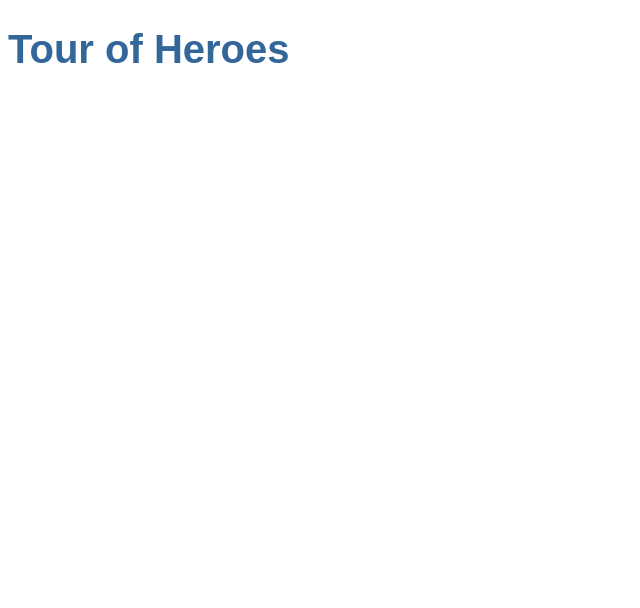
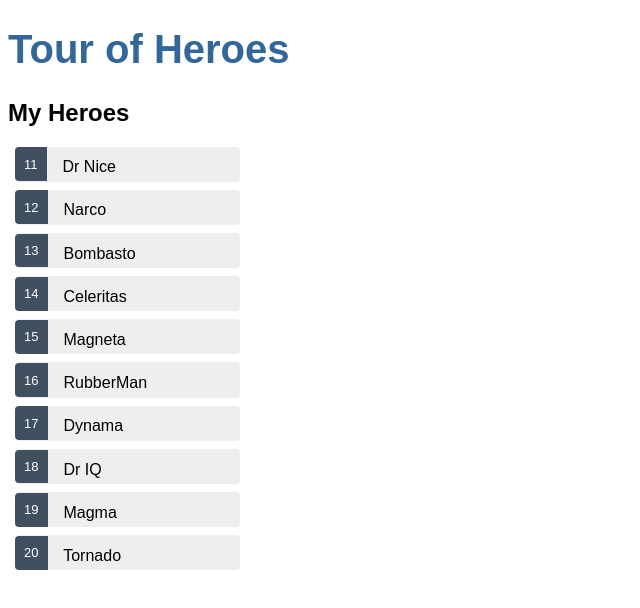
Before and after one commit to Superklaas/tour-of-heroes, an Angular app: page / in a window 1280 px wide. Shown: the top 608 px of the page, without its empty margins (0-640 px from the left). Built offline with nearby package versions, Linux system fonts and the light colour scheme.

Commit message:
1) hero editor & 2) display a list

```diff
--- a/src/app/app.component.html
+++ b/src/app/app.component.html
@@ -1 +1,2 @@
 <h1>{{title}}</h1>
+<app-heroes></app-heroes>
--- /dev/null
+++ b/src/app/heroes/heroes.component.css
@@ -0,0 +1,52 @@
+/* HeroesComponent's private CSS styles */
+.heroes {
+  margin: 0 0 2em 0;
+  list-style-type: none;
+  padding: 0;
+  width: 15em;
+}
+.heroes li {
+  cursor: pointer;
+  position: relative;
+  left: 0;
+  background-color: #EEE;
+  margin: .5em;
+  padding: .3em 0;
+  height: 1.6em;
+  border-radius: 4px;
+}
+.heroes li:hover {
+  color: #2c3a41;
+  background-color: #e6e6e6;
+  left: .1em;
+}
+.heroes li.selected {
+  background-color: black;
+  color: white;
+}
+.heroes li.selected:hover {
+  background-color: #505050;
+  color: white;
+}
+.heroes li.selected:active {
+  background-color: black;
+  color: white;
+}
+.heroes .badge {
+  display: inline-block;
+  font-size: small;
+  color: white;
+  padding: 0.8em 0.7em 0 0.7em;
+  background-color:#405061;
+  line-height: 1em;
+  position: relative;
+  left: -1px;
+  top: -4px;
+  height: 1.8em;
+  margin-right: .8em;
+  border-radius: 4px 0 0 4px;
+}
+
+input {
+  padding: .5rem;
+}
--- /dev/null
+++ b/src/app/heroes/heroes.component.html
@@ -0,0 +1,15 @@
+<h2>My Heroes</h2>
+<ul class="heroes">
+  <li *ngFor="let hero of heroes" (click)="onSelect(hero)" [class.selected]="hero === selectedHero">
+    <span class="badge">{{hero.id}}</span> {{hero.name}}
+  </li>
+</ul>
+
+<div *ngIf="selectedHero">
+  <h2>{{selectedHero.name | uppercase}} Details</h2>
+  <div><span>id: </span>{{selectedHero.id}}</div>
+  <div>
+    <label for="hero-name">Hero name: </label>
+    <input id="hero-name" [(ngModel)]="selectedHero.name" placeholder="name">
+  </div>
+</div>
--- /dev/null
+++ b/src/app/heroes/heroes.component.ts
@@ -0,0 +1,22 @@
+import { Component, OnInit } from '@angular/core';
+import {Hero} from "../model/hero";
+import {HEROES} from "../model/mock-heroes";
+
+@Component({
+  selector: 'app-heroes',
+  templateUrl: './heroes.component.html',
+  styleUrls: ['./heroes.component.css']
+})
+export class HeroesComponent implements OnInit {
+
+  heroes = HEROES;
+  selectedHero?: Hero;
+
+  constructor() {}
+
+  ngOnInit(): void {}
+
+  onSelect(hero: Hero): void {
+    this.selectedHero = hero;
+  }
+}
--- /dev/null
+++ b/src/app/model/hero.ts
@@ -0,0 +1,4 @@
+export interface Hero {
+  id: number;
+  name: string;
+}
--- /dev/null
+++ b/src/app/model/mock-heroes.ts
@@ -0,0 +1,14 @@
+import {Hero} from "./hero";
+
+export const HEROES: Hero[] = [
+  { id: 11, name: 'Dr Nice' },
+  { id: 12, name: 'Narco' },
+  { id: 13, name: 'Bombasto' },
+  { id: 14, name: 'Celeritas' },
+  { id: 15, name: 'Magneta' },
+  { id: 16, name: 'RubberMan' },
+  { id: 17, name: 'Dynama' },
+  { id: 18, name: 'Dr IQ' },
+  { id: 19, name: 'Magma' },
+  { id: 20, name: 'Tornado' }
+];
```
Also changed, not shown: src/app/app.module.ts (+6 -2 lines), 1 other file (tests, documents, lock files or other folders).
